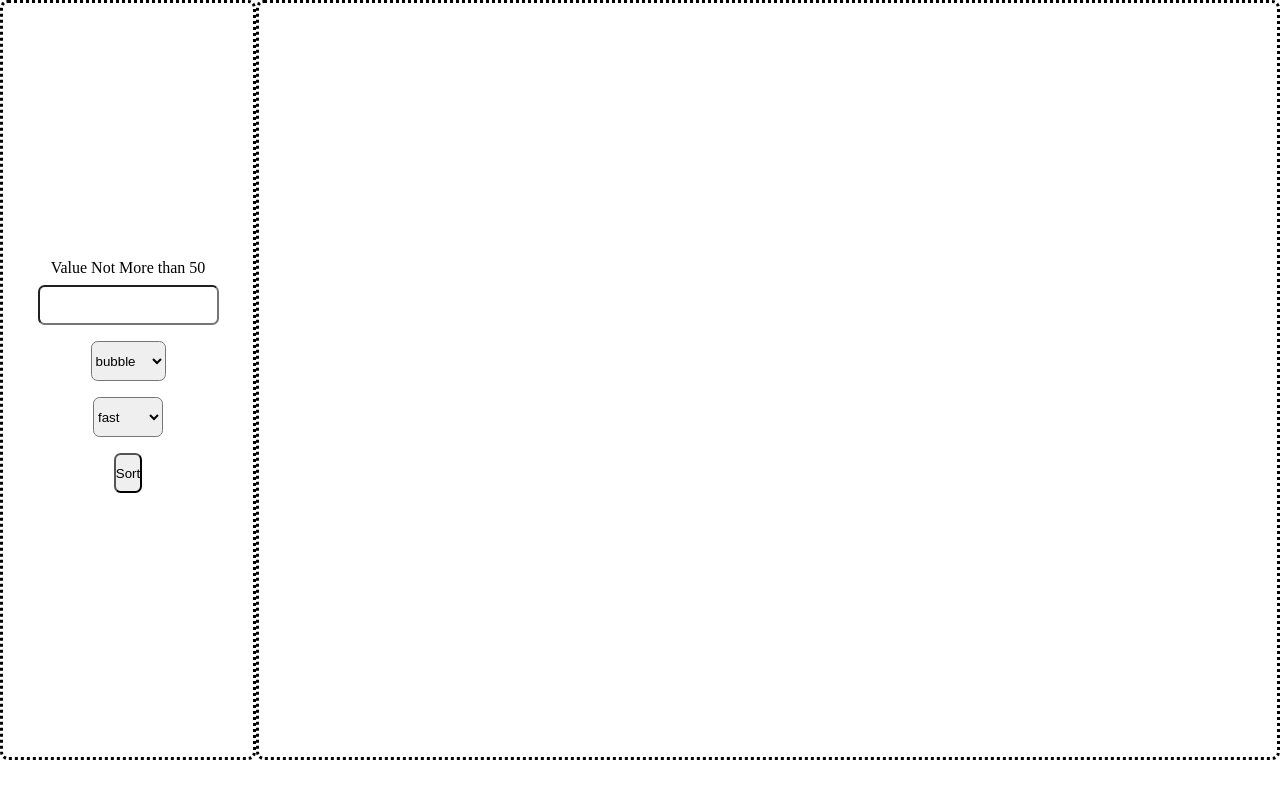
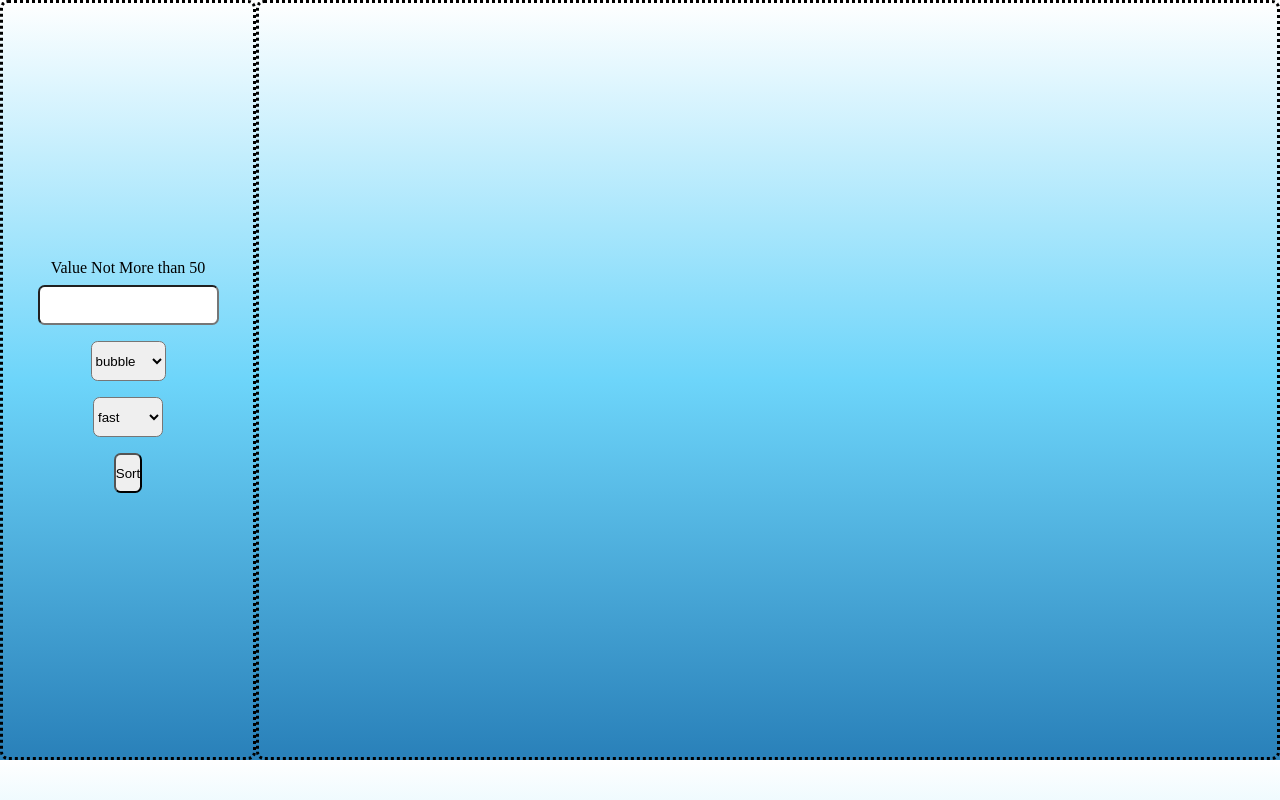
Before and after one commit to Aryan-78/sorting, a plain HTML site: page index.html in a window 1280 px wide. Drawn offline with Linux system fonts and the light colour scheme.

Commit message:
Add files via upload

```diff
--- a/css/style.css
+++ b/css/style.css
@@ -7,11 +7,17 @@
 
 body{
     display: flex;
+    background: #2980B9;  /* fallback for old browsers */
+    background: -webkit-linear-gradient(to bottom, #FFFFFF, #6DD5FA, #2980B9);  /* Chrome 10-25, Safari 5.1-6 */
+    background: linear-gradient(to bottom, #FFFFFF, #6DD5FA, #2980B9); /* W3C, IE 10+/ Edge, Firefox 16+, Chrome 26+, Opera 12+, Safari 7+ */
 }
 
 .input{
     border-style:dotted;
     border-color: black;
+    /*background: #2193b0;
+    background: -webkit-linear-gradient(to top, #6dd5ed, #2193b0);
+    background: linear-gradient(to top, #6dd5ed, #2193b0); */
     width: 20vw;
     height: 95vh;
     padding: 1%;
@@ -33,7 +39,10 @@ body{
 .display{
     border-style:dotted;
     border-color: black;
-    width: 80vw;
+    /*background: #2980B9;
+    background: -webkit-linear-gradient(to bottom, #FFFFFF, #6DD5FA, #2980B9);
+    background: linear-gradient(to bottom, #FFFFFF, #6DD5FA, #2980B9);
+    */width: 80vw;
     height: 95vh;
     padding: 1%;
     display: flex;
```
